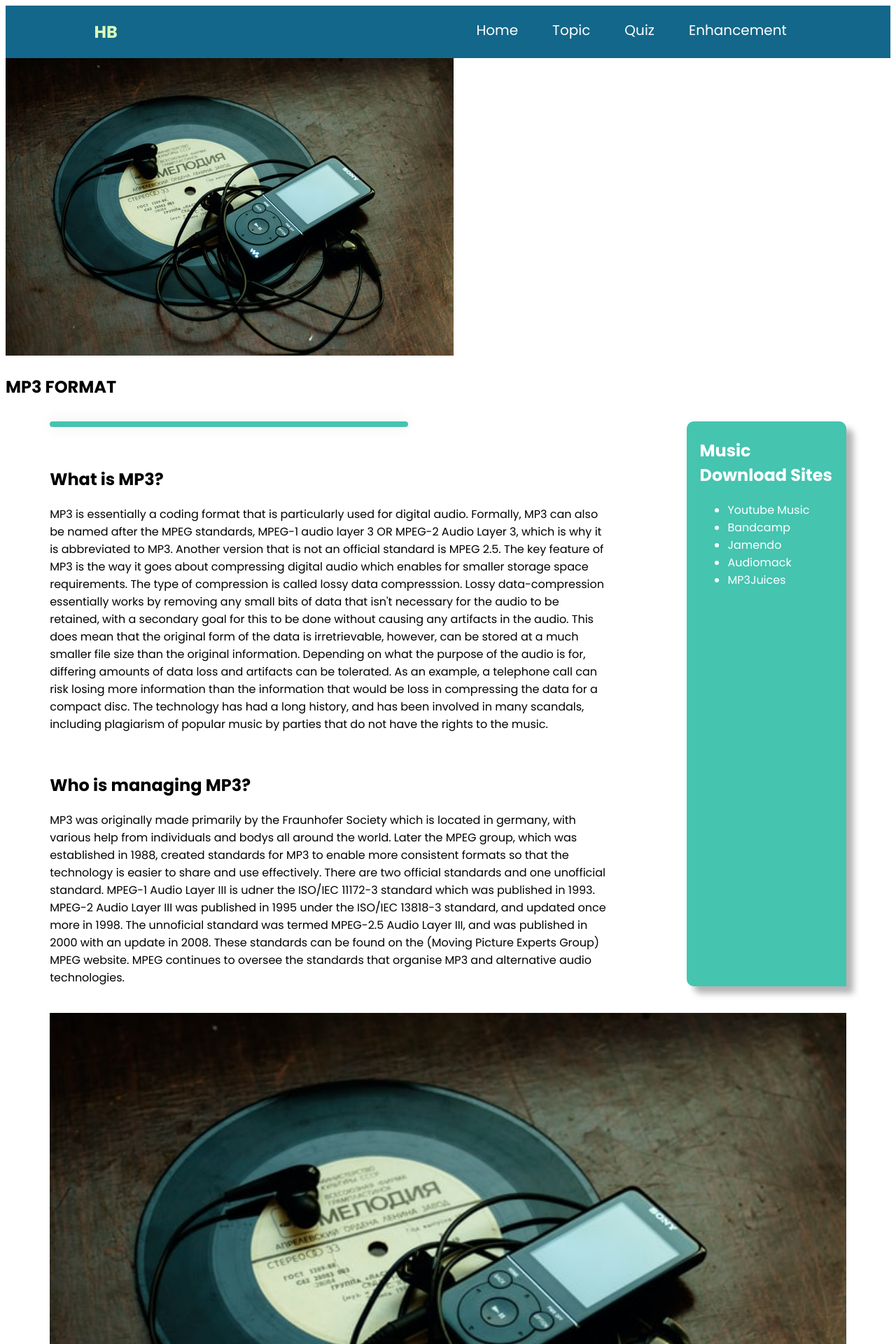
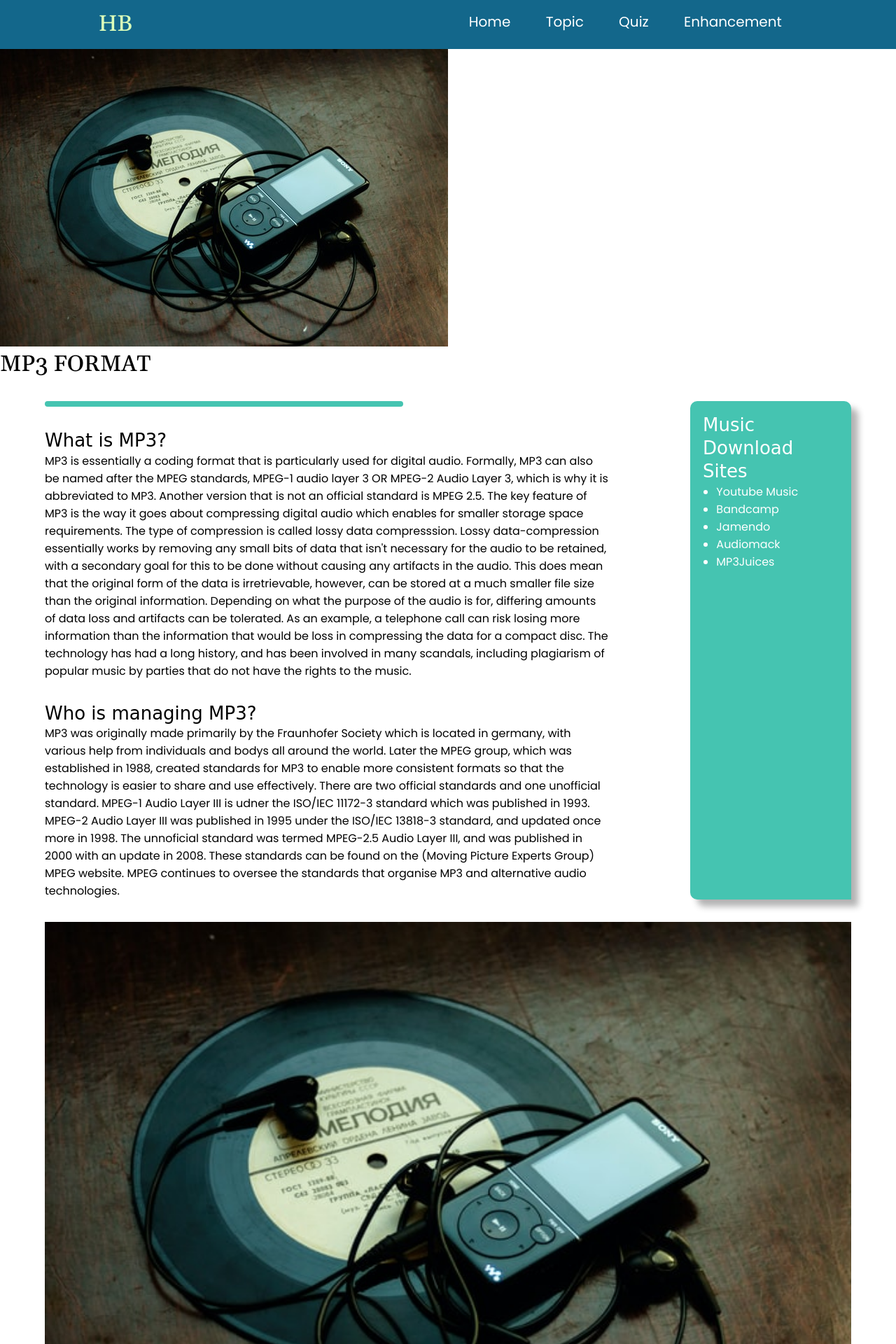
Before and after one commit to Legacy107/COS10026-Assignment, a PHP site: page /topic.html in a window 1280 px wide. Shown: the top 1920 px of the page at 70% size. Run offline with PHP 8.4, Linux system fonts and the light colour scheme; some web fonts are replaced.

Commit message:
fix: rearranging code and comments

```diff
--- a/styles/style.css
+++ b/styles/style.css
@@ -1,10 +1,10 @@
-/* *, */
-/* *:after, */
-/* *:before {
+*,
+*:after,
+*:before {
     box-sizing: border-box;
     margin: 0;
     padding: 0;
-} */
+}
 
 body {
     font-family: 'Poppins', sans-serif;
@@ -17,26 +17,27 @@ body {
     --gray-300: hsla(0, 0%, 77%, 1);
     --gray-400: hsla(200, 9%, 72%, 1);
 }
-/*
+
 h1 {
     font: 400 2rem/1.2em 'Gelasio', serif;
 }
 
 h2 {
     font: 500 1.625rem/1.26em 'Gravitas One', cursive;
-} */
+}
 
 /*---Navigation---*/
 nav {
     width: 100%; /*full length nav bar*/
+    padding: 16px; /*make space for items*/
     display: flex;
-    background: #13678A;
+    background: var(--cyan-400);
 }
 
 nav h1 {
     width: 20%; /*area*/
     margin-left: 10%; /*empty space in left*/
-    color: #DAFDBA;
+    color: var(--green-300);
 }
 
 nav ul {
@@ -59,20 +60,19 @@ ul li a:visited { /*nav and topic-aside*/
     color: white;
 }
 ul li a:hover { /*nav and topic-aside*/
-    color: #DAFDBA;
+    color: var(--green-300);
 }
 ul li a:active { /*nav and topic-aside*/
     color: white;
 }
+/*---Navigation---*/
 
 /*---Topic HTML---*/
 #topic-article {
-    overflow: none;
-    width: 90%;
-    margin: 2em 5%; /*not final - adjusting layout (top-bottom, left-right)*/
+    width: 94%; /*main area*/
+    margin: 0 3%; /*top-bottom, left-right*/
     display: grid;
-    row-gap: 0.5%; /*top-bottom gaps*/
-    grid-template-areas:
+    grid-template-areas: /*how the stuff is arranged*/
         'graphic'
         'history'
         'owner'
@@ -87,61 +87,83 @@ ul li a:active { /*nav and topic-aside*/
 
 #topic-graphic {
     grid-area: graphic;
-    margin: 0 auto;
-    width: 100%;
+    margin-top: 2em;
+    width: 100%; /*full length*/
     height: 0.5em;
-    border-radius: 2em;
-    background: #45C4B0 0 0 no-repeat padding-box;
-    box-shadow: 0 0 20px rgb(0 0 0 / 10%);
+    border-radius: 1em; /*edges*/
+    background-color: var(--green-500); /*color*/
 }
-#topic-history { grid-area: history; }
-#topic-owner { grid-area: owner; }
+
+#topic-history {
+    grid-area: history;
+    margin-top: 2em;
+}
+
+#topic-owner {
+    grid-area: owner;
+    margin-top: 2em;
+}
+
 #topic-image {
     grid-area: image;
-    width: 100%;
+    margin-top: 2em;
 }
-#topic-compare { grid-area: compare; }
-#topic-software { grid-area: software; }
-#topic-table { grid-area: table; }
-#topic-term { grid-area: term; }
+#topic-image img {
+    width: 100%; /*full length*/
+}
+
+#topic-compare {
+    grid-area: compare;
+    margin-top: 2em;
+}
+
+#topic-software {
+    grid-area: software;
+    margin-top: 2em;
+}
+#topic-software ol {
+    padding-left: 1.5em; /*make the numbers move to the right*/
+}
+
+#topic-table {
+    grid-area: table;
+    margin-top: 2em;
+}
+
+#topic-term {
+    grid-area: term;
+    margin-top: 2em;
+}
+
 #topic-aside {
     grid-area: aside;
+    margin-top: 2em;
     color: white;
-    background-color: #45C4B0;
+    background-color: var(--green-500);
     border-radius: 10px 10px 0 10px; /*top-left, top-right, bottom-right, bottom-left*/
-    padding: 2% 8%;
+    padding: 8%; /*content placement*/
     box-shadow: 10px 10px 10px rgb(0 0 0 / 30%); /*left-right, top-bottom, density, size, color*/
 }
-#topic-quiz { grid-area: quiz; }
+#topic-aside ul {
+    padding-left: 10%; /*make the bullet points move to the right*/
+}
 
-/* .graphic2 {
-    position: absolute;
-    width: 20em;
-    height: 3em;
-    border-radius: 3em;
-    background: linear-gradient(90deg,#5fb5db,#4be6d5) 0 0 no-repeat padding-box;
-    transform: rotate(135deg);
-    box-shadow: 0 0 20px rgb(200 120 200 / 90%);
-    z-index: -1;
-    bottom: 0;
-    right: 1;
-} */
+#topic-quiz {
+    grid-area: quiz;
+    margin-top: 2em;
+}
+/*---Topic HTML---*/
 
 @media screen and (min-width: 481px) { /*minimum needs to have n-size, then apply (tablet)*/
 }
 
 @media screen and (min-width: 961px) { /*minimum needs to have n-size, then apply (pc)*/
-    #topic-graphic {
-        grid-area: graphic;
-        margin: 0%;
-        width: 32em;
-    }
-
     #topic-article {
-        row-gap: 1.5%;
+        width: 90%; /*main area*/
+        margin: 0 5%; /*top-bottom, left-right*/
         column-gap: 10%; /*left-right gaps*/
-        grid-template-columns: 70% 20%;
-        grid-template-areas:
+        grid-template-columns: 70% 20%; /*width of 2 columns*/
+        grid-template-areas: /*how the stuff is arranged*/
             'graphic aside'
             'history aside'
             'owner aside'
@@ -152,4 +174,8 @@ ul li a:active { /*nav and topic-aside*/
             'term term'
             'quiz quiz';
     }
+
+    #topic-graphic {
+        width: 32em; /*length of line*/
+    }
 }
--- a/topic.html
+++ b/topic.html
@@ -61,8 +61,10 @@
                 These standards can be found on the (Moving Picture Experts Group) MPEG website. MPEG continues to oversee the standards that organise MP3 and alternative audio technologies.
             </section>
 
-            <img src="./images/intro_background.jpeg" alt="image of an MP3 player" id="topic-image">
-
+            <figure id="topic-image">
+                <img src="./images/intro_background.jpeg" alt="image of an MP3 player">
+                <figcaption>Picture</figcaption>
+            </figure>
             <section id="topic-compare">
                 <h2>Audio Compression compared to other formats</h2>
                 MP3 support remains at a near-universal level for various different uses. The main reason is because of its common usage, but also because data can be compressed by up to 10 times more than the storage for the same data on CD quality files.
```
